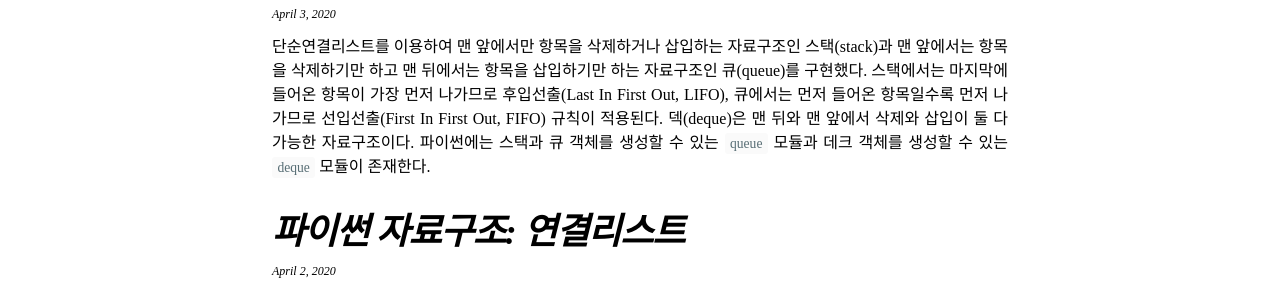
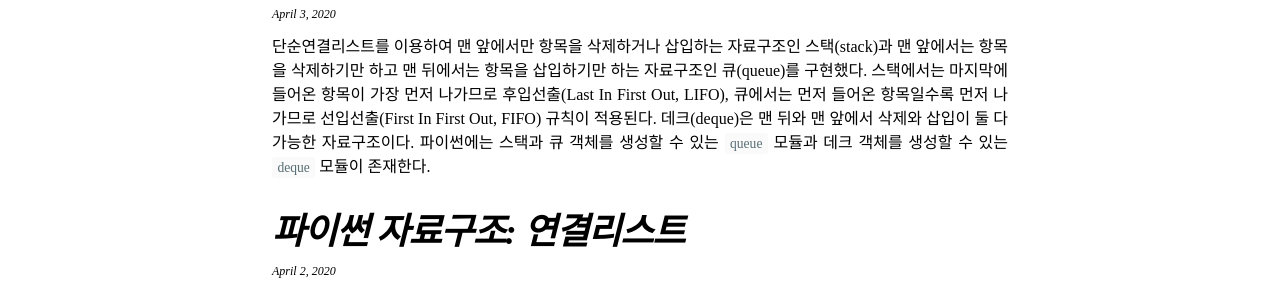
Before and after one commit to boreum0302/blog, a Jekyll site: the page built from index.html, in a window 1280 px wide. Shown: the part 936-1229 px from the top of the page. Built offline with Jekyll 4.4.1, drawn with Linux system fonts in a browser that asks for light colours; nearby versions of some CDN libraries; some web fonts are replaced; the list of posts is cut into pages by our own code.

Commit message:
Update 2020-04-03-stack-and-queue.md

```diff
--- a/_posts/2020-04-03-stack-and-queue.md
+++ b/_posts/2020-04-03-stack-and-queue.md
@@ -6,7 +6,7 @@ tags:
   - python
 ---
 
-단순연결리스트를 이용하여 맨 앞에서만 항목을 삭제하거나 삽입하는 자료구조인 스택(stack)과 맨 앞에서는 항목을 삭제하기만 하고 맨 뒤에서는 항목을 삽입하기만 하는 자료구조인 큐(queue)를 구현했다. 스택에서는 마지막에 들어온 항목이 가장 먼저 나가므로 후입선출(Last In First Out, LIFO), 큐에서는 먼저 들어온 항목일수록 먼저 나가므로 선입선출(First In First Out, FIFO) 규칙이 적용된다. 덱(deque)은 맨 뒤와 맨 앞에서 삭제와 삽입이 둘 다 가능한 자료구조이다. 파이썬에는 스택과 큐 객체를 생성할 수 있는 `queue` 모듈과 데크 객체를 생성할 수 있는 `deque` 모듈이 존재한다.
+단순연결리스트를 이용하여 맨 앞에서만 항목을 삭제하거나 삽입하는 자료구조인 스택(stack)과 맨 앞에서는 항목을 삭제하기만 하고 맨 뒤에서는 항목을 삽입하기만 하는 자료구조인 큐(queue)를 구현했다. 스택에서는 마지막에 들어온 항목이 가장 먼저 나가므로 후입선출(Last In First Out, LIFO), 큐에서는 먼저 들어온 항목일수록 먼저 나가므로 선입선출(First In First Out, FIFO) 규칙이 적용된다. 데크(deque)은 맨 뒤와 맨 앞에서 삭제와 삽입이 둘 다 가능한 자료구조이다. 파이썬에는 스택과 큐 객체를 생성할 수 있는 `queue` 모듈과 데크 객체를 생성할 수 있는 `deque` 모듈이 존재한다.
 
 - TABLE OF CONTENTS
 {:toc}
@@ -137,7 +135,7 @@ class Queue():
 
 각각의 클래스에 대한 메소드의 종류와 기능은 [**여기**](https://docs.python.org/ko/3/library/asyncio-queue.html)에 잘 설명되어 있다.
 
-### `deque`
+## `deque`
 
 `from collections import deque`를 먼저 실행한다. `deque()`로 데크 객체를 생성한 뒤 수행할 수 있는 메소드에는 아래와 같은 것들이 있다.
 
@@ -148,5 +146,4 @@ class Queue():
 |`pop()`|맨 뒤의 항목 삭제하고 삭제된 항목 반환하기|
 |`popleft()`|맨 앞의 항목 삭제하고 삭제된 항목 반환하기|
 
-## 출처
-파이썬과 함께하는 자료구조의 이해 / 양성봉 지음 / 생능출판사
+**출처** 파이썬과 함께하는 자료구조의 이해 / 양성봉 지음 / 생능출판사
```
Also changed, not shown: other parts of _posts/2020-04-03-stack-and-queue.md (+1 -3 lines).
